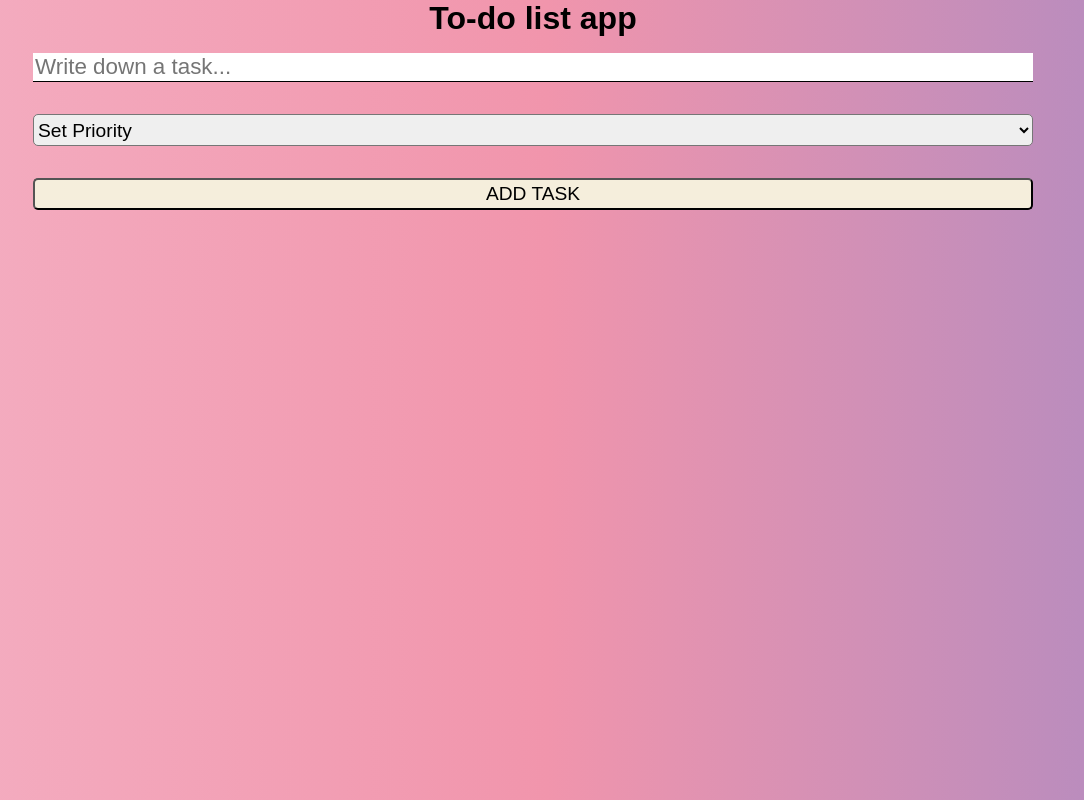
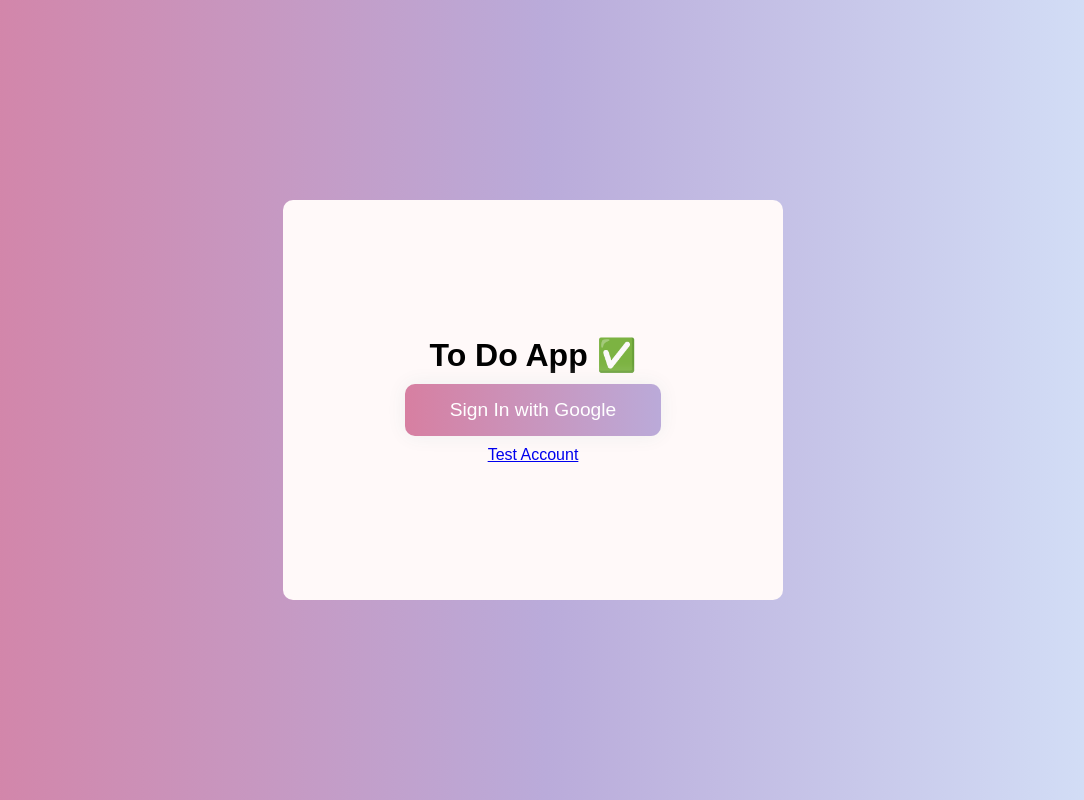
Before and after one commit to ViktorSnaer/to-do-CRUD-app, a React (Create React App) app: page / in a window 1280 px wide. Shown: the whole page, without its empty margins (107-1191 px from the left). Built offline with nearby package versions, Linux system fonts and the light colour scheme; no server answers; the database is empty.

Commit message:
new background and button onClick function

```diff
--- a/src/App.module.css
+++ b/src/App.module.css
@@ -2,8 +2,8 @@
   height: 100vh;
   background-image: linear-gradient(
     to right,
-    #f4afc2 0%,
-    #f195ac 51%,
-    #b28bc0 100%
+    #d77fa1 0%,
+    #baabda 51%,
+    #d6e5fa 100%
   );
 }
--- a/src/App.tsx
+++ b/src/App.tsx
@@ -10,7 +10,7 @@
   background-color: #3e2c41;
 `;
 
-const user = true;
+const user = false;
 
 function App() {
   return (
--- a/src/Auth.tsx
+++ b/src/Auth.tsx
@@ -1,6 +1,6 @@
-import React from "react";
 import styled from "styled-components";
 import Button from "./components/shared/Button";
+
 
 const PageContainer = styled.div`
   height: 100%;
@@ -21,11 +21,12 @@
   flex-direction: column;
   align-items: center;
   justify-content: center;
-  background-color: #ffcbcb;
+  background-color: #fff9f9;
 `;
 
 const Title = styled.h1`
   text-align: center;
+  margin: 0;
 `;
 
 const ButtonContainer = styled.div`
@@ -37,9 +38,12 @@
   return (
     <PageContainer>
       <AuthContainer>
-        <Title>To Do App</Title>
+        <Title>To Do App ✅</Title>
         <ButtonContainer>
-          <Button text={"Sign In with Google"}></Button>
+          <Button
+            text={"Sign In with Google"}
+            onClick={() => console.log("I was clicked")}
+          ></Button>
         </ButtonContainer>
         <a href="/">Test Account</a>
       </AuthContainer>
--- a/src/components/shared/Button.module.css
+++ b/src/components/shared/Button.module.css
@@ -1,9 +1,9 @@
 .button {
   background-image: linear-gradient(
     to right,
-    #dad299 0%,
-    #b0dab9 51%,
-    #dad299 100%
+    #d77fa1 0%,
+    #baabda 51%,
+    #d6e5fa 100%
   );
 }
 .button {
--- a/src/components/shared/Button.tsx
+++ b/src/components/shared/Button.tsx
@@ -1,9 +1,17 @@
 import styles from "./Button.module.css";
+import React from "react";
 
 interface ButtonProps {
   text: string;
+  onClick: () => void;
 }
 
-export default function Button({ text }: ButtonProps) {
-  return <button className={styles.button}>{text}</button>;
-}
+const Button: React.FC<ButtonProps> = ({ text, onClick }) => {
+  return (
+    <button className={styles.button} onClick={onClick}>
+      {text}
+    </button>
+  );
+};
+
+export default Button;
```
